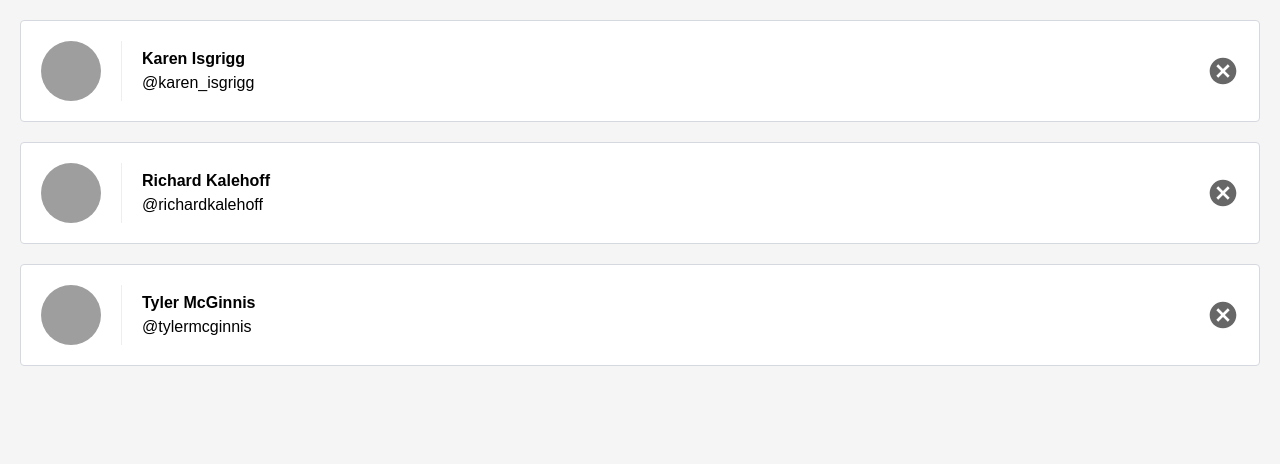
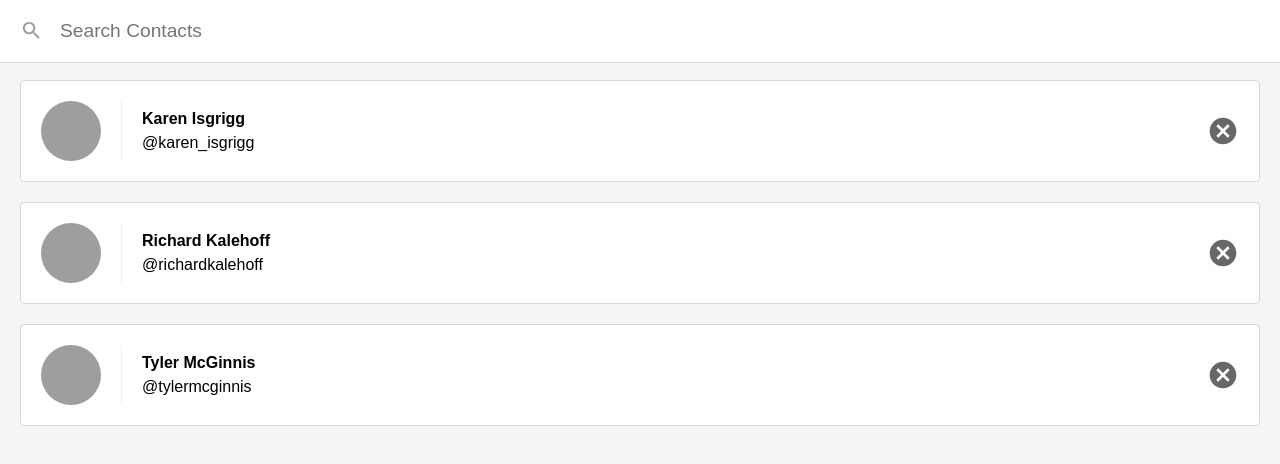
Before and after one commit to Achronus/react-contact-app, a React (Vite) app: page / in a window 1280 px wide. Shown: the top 464 px of the page. Built offline with nearby package versions, Linux system fonts and the light colour scheme.

Commit message:
Added search bar

```diff
--- a/src/components/ListContacts.jsx
+++ b/src/components/ListContacts.jsx
@@ -1,8 +1,20 @@
 import PropTypes from "prop-types";
+import { useState } from "react";
 
 
 const ListContacts = ({ contacts, onDeleteContact }) => {
+    const [query, setQuery] = useState("");
+
+    const updateQuery = (query) => {
+        setQuery(query.trim());
+    }
+
     return (
+        <div className="list-contacts">
+            <div className="list-contacts-top">
+                <input className="search-contacts" type="text" placeholder="Search Contacts" value={query} onChange={(event) => updateQuery(event.target.value)} />
+            </div>
+
             <ol className="contact-list">
                 {contacts.map((contact) => (
                     <li key={contact.id} className="contact-list-item">
@@ -18,6 +30,7 @@ const ListContacts = ({ contacts, onDeleteContact }) => {
                     </li>
                 ))}
             </ol>
+        </div>
     );
 }
 
```
Lines whose indentation alone changed are shown as unchanged.
